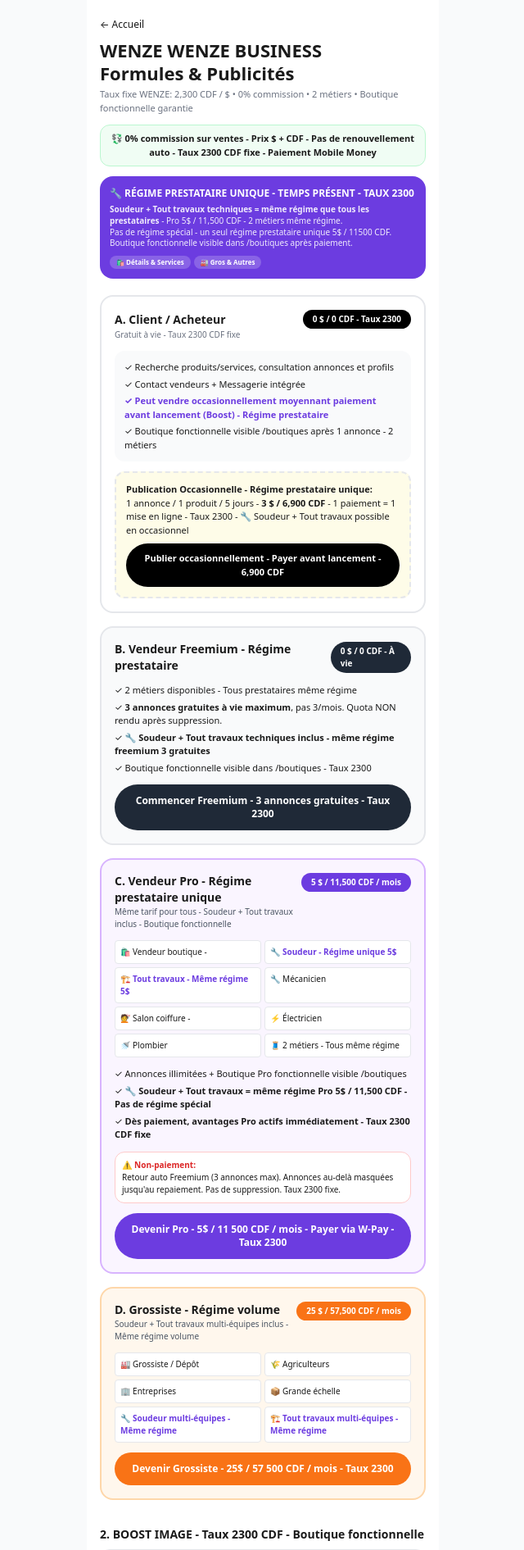
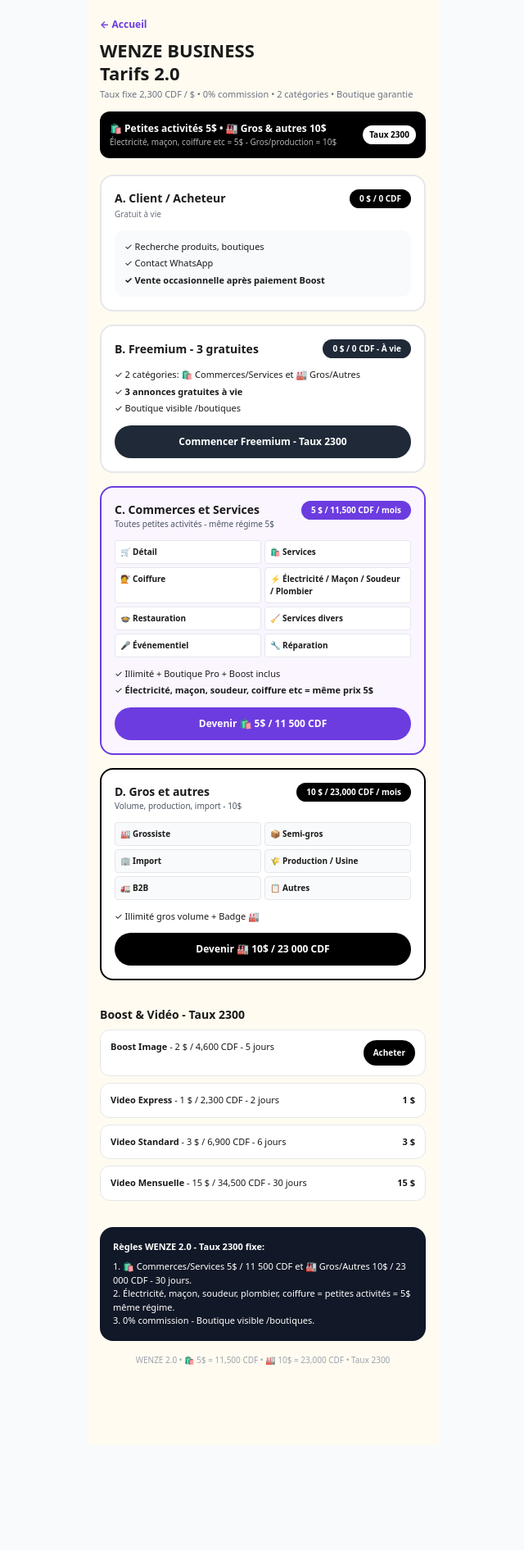
Before and after one commit to kongolokelvin47-cmd/Wenze-pwa, a Next.js app: page /tarifs in a window 1280 px wide. Shown: the top 1891 px of the page at 82% size, without its empty margins (319-959 px from the left). After the commit the page ends 1763 px from the top, so only its background shows below. Built offline with nearby package versions, Linux system fonts and the light colour scheme.

Commit message:
Refactor Tarifs component layout and logic

```diff
--- a/app/tarifs/page.tsx
+++ b/app/tarifs/page.tsx
@@ -8,169 +8,122 @@ export default function Tarifs() {
   const toCDF = (usd: number) => `${(usd * TAUX_CDF).toLocaleString()} CDF`;
   const [abonnement, setAbonnement] = useState<any>(null);
 
-  useEffect(() => {
-    try { setAbonnement(verifierAbonnement()); } catch {}
-  }, []);
+  useEffect(() => { try { setAbonnement(verifierAbonnement()); } catch {} }, []);
 
-  const isPro = abonnement?.actif && abonnement?.type === "pro";
-  const isGrossiste = abonnement?.actif && abonnement?.type === "grossiste";
+  const isCommerces = abonnement?.actif && (abonnement?.categorie==="commerces-services" || abonnement?.type==="commerces_services" || abonnement?.type==="pro");
+  const isGros = abonnement?.actif && (abonnement?.categorie==="gros-autres" || abonnement?.type==="gros_autres" || abonnement?.type==="grossiste");
 
   return (
-    <div className="max-w-[430px] mx-auto min-h-screen bg-white p-4 pb-24">
-      <Link href="/" className="text-xs">← Accueil</Link>
-      <h1 className="text-[22px] font-black mt-2 leading-tight">WENZE WENZE BUSINESS<br/>Formules & Publicités</h1>
-      <p className="text-[11px] text-gray-500 mt-1">Taux fixe WENZE: {TAUX_CDF.toLocaleString()} CDF / $ • 0% commission • {CATEGORIES_WENZE.length} métiers • Boutique fonctionnelle garantie</p>
+    <div className="max-w-[430px] mx-auto min-h-screen bg-[#FFFBF0] p-4 pb-24">
+      <Link href="/" className="text-xs font-bold text-[#6C3CE0]">← Accueil</Link>
+      <h1 className="text-[22px] font-black mt-2 leading-tight">WENZE BUSINESS<br/>Tarifs 2.0</h1>
+      <p className="text-[11px] text-gray-500 mt-1">Taux fixe {TAUX_CDF.toLocaleString()} CDF / $ • 0% commission • {CATEGORIES_WENZE.length} catégories • Boutique garantie</p>
 
-      <div className="bg-green-50 border border-green-200 p-2 rounded-xl mt-3 text-[11px] font-bold text-center">
-        💱 0% commission sur ventes - Prix $ + CDF - Pas de renouvellement auto - Taux {TAUX_CDF} CDF fixe - Paiement Mobile Money
+      <div className="bg-black text-white rounded-xl p-3 mt-3 flex justify-between items-center">
+        <div><p className="font-black text-[12px]">🛍️ Petites activités 5$ • 🏭 Gros & autres 10$</p><p className="text-[10px] opacity-70">Électricité, maçon, coiffure etc = 5$ - Gros/production = 10$</p></div>
+        <span className="bg-white text-black text-[10px] px-2 py-1 rounded-full font-black">Taux {TAUX_CDF}</span>
       </div>
 
-      {/* BANDEAU ABONNEMENT ACTIF */}
       {abonnement?.actif && (
         <div className="bg-green-50 border-2 border-green-400 rounded-xl p-3 mt-3">
-          <p className="text-[11px] font-black text-green-700">✅ Tu es {abonnement.type?.toUpperCase()} actif - {abonnement.expireDans}j restants</p>
-          <p className="text-[10px] text-green-600 mt-1">Régime prestataire unique - Pro {FORMULES.pro.prix}$ / {FORMULES.pro.prixCDF.toLocaleString()} CDF - Soudeur + Tout travaux même régime - Taux {TAUX_CDF}</p>
-          <Link href="/portefeuille" className="inline-block mt-2 bg-green-600 text-white text-[10px] px-3 py-1.5 rounded-full font-bold">Gérer dans W-Pay →</Link>
+          <p className="text-[11px] font-black text-green-700">✅ {abonnement.label} actif - {abonnement.expireDans}j - {abonnement.categorie}</p>
+          <p className="text-[10px] text-green-600 mt-1">{abonnement.prixUSD}$ / {(abonnement.prixUSD*TAUX_CDF).toLocaleString()} CDF • Taux {TAUX_CDF}</p>
         </div>
       )}
 
-      {/* BANDEAU REGIME PRESTATAIRE UNIQUE - CRITIQUE */}
-      <div className="bg-[#6C3CE0] text-white rounded-2xl p-3 mt-3">
-        <p className="font-black text-[12px]">🔧 RÉGIME PRESTATAIRE UNIQUE - TEMPS PRÉSENT - TAUX {TAUX_CDF}</p>
-        <p className="text-[10px] mt-1 leading-snug opacity-90">
-          <b>Soudeur + Tout travaux techniques = même régime que tous les prestataires</b> - Pro {FORMULES.pro.prix}$ / {FORMULES.pro.prixCDF.toLocaleString()} CDF - {CATEGORIES_WENZE.length} métiers même régime.<br/>
-          Pas de régime spécial - un seul régime prestataire unique 5$ / 11500 CDF. Boutique fonctionnelle visible dans /boutiques après paiement.
-        </p>
-        <div className="flex gap-1 mt-2 flex-wrap">
-          {CATEGORIES_WENZE.map(c => (
-            <span key={c.id} className="text-[8px] bg-white/20 px-2 py-0.5 rounded-full font-bold">{c.icon} {c.titreCourt}</span>
-          ))}
-        </div>
-      </div>
-
       {/* A - CLIENT */}
-      <div className="border-2 rounded-2xl p-4 mt-5">
+      <div className="border-2 rounded-2xl p-4 mt-5 bg-white">
         <div className="flex justify-between items-center">
           <h2 className="font-black text-sm">A. Client / Acheteur</h2>
-          <span className="bg-black text-white text-[10px] px-3 py-1 rounded-full font-bold">0 $ / 0 CDF - Taux {TAUX_CDF}</span>
+          <span className="bg-black text-white text-[10px] px-3 py-1 rounded-full font-bold">0 $ / 0 CDF</span>
         </div>
-        <p className="text-[10px] text-gray-500">Gratuit à vie - Taux {TAUX_CDF} CDF fixe</p>
+        <p className="text-[10px] text-gray-500">Gratuit à vie</p>
         <div className="text-[11px] mt-3 bg-gray-50 p-3 rounded-xl space-y-1">
-          <p>✓ Recherche produits/services, consultation annonces et profils</p>
-          <p>✓ Contact vendeurs + Messagerie intégrée</p>
-          <p className="font-bold text-[#6C3CE0]">✓ Peut vendre occasionnellement moyennant paiement avant lancement (Boost) - Régime prestataire</p>
-          <p>✓ Boutique fonctionnelle visible /boutiques après 1 annonce - {CATEGORIES_WENZE.length} métiers</p>
-        </div>
-        <div className="mt-3 border-2 border-dashed rounded-xl p-3 bg-yellow-50">
-          <p className="font-bold text-[11px]">Publication Occasionnelle - Régime prestataire unique:</p>
-          <p className="text-[11px]">1 annonce / 1 produit / 5 jours - <b>3 $ / {toCDF(3)}</b> - 1 paiement = 1 mise en ligne - Taux {TAUX_CDF} - 🔧 Soudeur + Tout travaux possible en occasionnel</p>
-          <Link href="/publier?type=occasionnel" className="block bg-black text-white text-center text-[11px] p-2.5 rounded-full mt-2 font-bold">Publier occasionnellement - Payer avant lancement - {toCDF(3)}</Link>
+          <p>✓ Recherche produits, boutiques</p>
+          <p>✓ Contact WhatsApp</p>
+          <p className="font-bold">✓ Vente occasionnelle après paiement Boost</p>
         </div>
       </div>
 
       {/* B - FREEMIUM */}
-      <div className="border-2 border-gray-200 rounded-2xl p-4 mt-4 bg-gray-50">
+      <div className="border-2 rounded-2xl p-4 mt-4 bg-white">
         <div className="flex justify-between items-center">
-          <h2 className="font-black text-sm">B. Vendeur Freemium - Régime prestataire</h2>
+          <h2 className="font-black text-sm">B. Freemium - 3 gratuites</h2>
           <span className="bg-gray-800 text-white text-[10px] px-3 py-1 rounded-full font-bold">0 $ / 0 CDF - À vie</span>
         </div>
         <div className="text-[11px] mt-3 space-y-1">
-          <p>✓ {CATEGORIES_WENZE.length} métiers disponibles - Tous prestataires même régime</p>
-          <p>✓ <b>3 annonces gratuites à vie maximum</b>, pas 3/mois. Quota NON rendu après suppression.</p>
-          <p>✓ <b>🔧 Soudeur + Tout travaux techniques inclus - même régime freemium 3 gratuites</b></p>
-          <p>✓ Boutique fonctionnelle visible dans /boutiques - Taux {TAUX_CDF}</p>
+          <p>✓ 2 catégories: 🛍️ Commerces/Services et 🏭 Gros/Autres</p>
+          <p>✓ <b>3 annonces gratuites à vie</b></p>
+          <p>✓ Boutique visible /boutiques</p>
         </div>
-        <Link href="/inscription?type=freemium" className="block bg-gray-800 text-white text-center text-xs font-bold p-3 rounded-full mt-3">Commencer Freemium - 3 annonces gratuites - Taux {TAUX_CDF}</Link>
+        <Link href="/inscription?type=freemium" className="block bg-gray-800 text-white text-center text-xs font-bold p-3 rounded-full mt-3">Commencer Freemium - Taux {TAUX_CDF}</Link>
       </div>
 
-      {/* C - PRO - REGIME PRESTATAIRE UNIQUE */}
-      <div className={`border-2 rounded-2xl p-4 mt-4 ${isPro ? 'border-green-400 bg-green-50' : 'border-purple-300 bg-purple-50'}`}>
+      {/* C - COMMERCES ET SERVICES 5$ */}
+      <div className={`border-2 rounded-2xl p-4 mt-4 ${isCommerces ? 'border-green-400 bg-green-50' : 'border-[#6C3CE0] bg-purple-50'}`}>
         <div className="flex justify-between items-start">
           <div>
-            <h2 className="font-black text-sm">C. Vendeur Pro - Régime prestataire unique {isPro && '✅ ACTIF'}</h2>
-            <p className="text-[10px] text-gray-600">Même tarif pour tous - Soudeur + Tout travaux inclus - Boutique fonctionnelle</p>
+            <h2 className="font-black text-[14px]">C. Commerces et Services {isCommerces && '✅ ACTIF'}</h2>
+            <p className="text-[10px] text-gray-600">Toutes petites activités - même régime 5$</p>
           </div>
-          <span className="bg-[#6C3CE0] text-white text-[10px] px-3 py-1 rounded-full font-bold whitespace-nowrap">5 $ / {toCDF(5)} / mois</span>
+          <span className="bg-[#6C3CE0] text-white text-[10px] px-3 py-1 rounded-full font-black whitespace-nowrap">5 $ / {toCDF(5)} / mois</span>
         </div>
         <div className="grid grid-cols-2 gap-1 mt-3 text-[10px]">
-          <span className="bg-white p-1.5 rounded border">🛍️ Vendeur boutique - {CATEGORIES_WENZE.find(c=>c.id==="commerce")?.titreCourt}</span>
-          <span className="bg-white p-1.5 rounded border font-bold text-[#6C3CE0]">🔧 Soudeur - Régime unique 5$</span>
-          <span className="bg-white p-1.5 rounded border font-bold text-[#6C3CE0]">🏗️ Tout travaux - Même régime 5$</span>
-          <span className="bg-white p-1.5 rounded border">🔧 Mécanicien</span>
-          <span className="bg-white p-1.5 rounded border">💇 Salon coiffure - {CATEGORIES_WENZE.find(c=>c.id==="beaute")?.titreCourt}</span>
-          <span className="bg-white p-1.5 rounded border">⚡ Électricien</span>
-          <span className="bg-white p-1.5 rounded border">🚿 Plombier</span>
-          <span className="bg-white p-1.5 rounded border">🧵 {CATEGORIES_WENZE.length} métiers - Tous même régime</span>
+          {["🛒 Détail","🛍️ Services","💇 Coiffure","⚡ Électricité / Maçon / Soudeur / Plombier","🍲 Restauration","🧹 Services divers","🎤 Événementiel","🔧 Réparation"].map(x=> <span key={x} className="bg-white p-1.5 rounded border font-bold">{x}</span>)}
         </div>
         <div className="text-[11px] mt-3 space-y-1">
-          <p>✓ Annonces illimitées + Boutique Pro fonctionnelle visible /boutiques</p>
-          <p>✓ <b>🔧 Soudeur + Tout travaux = même régime Pro 5$ / {toCDF(5)} - Pas de régime spécial</b></p>
-          <p>✓ <b>Dès paiement, avantages Pro actifs immédiatement - Taux {TAUX_CDF} CDF fixe</b></p>
+          <p>✓ Illimité + Boutique Pro + Boost inclus</p>
+          <p>✓ <b>Électricité, maçon, soudeur, coiffure etc = même prix 5$</b></p>
         </div>
-        <div className="bg-white border border-red-200 p-2 rounded-xl mt-3 text-[10px]">
-          <p className="font-bold text-red-600">⚠️ Non-paiement:</p>
-          <p>Retour auto Freemium (3 annonces max). Annonces au-delà masquées jusqu'au repaiement. Pas de suppression. Taux {TAUX_CDF} fixe.</p>
-        </div>
-        {isPro ? (
-          <Link href="/portefeuille" className="block bg-green-600 text-white text-center text-xs font-bold p-3 rounded-full mt-3">✅ Pro Actif - Gérer dans W-Pay - {FORMULES.pro.prixCDF.toLocaleString()} CDF</Link>
+        {isCommerces ? (
+          <Link href="/abonnement" className="block bg-green-600 text-white text-center text-xs font-bold p-3 rounded-full mt-3">✅ Actif 5$ - Gérer</Link>
         ) : (
-          <Link href="/portefeuille" className="block bg-[#6C3CE0] text-white text-center text-xs font-bold p-3 rounded-full mt-3">Devenir Pro - 5$ / 11 500 CDF / mois - Payer via W-Pay - Taux {TAUX_CDF}</Link>
+          <Link href="/abonnement" className="block bg-[#6C3CE0] text-white text-center text-xs font-bold p-3 rounded-full mt-3">Devenir 🛍️ 5$ / 11 500 CDF</Link>
         )}
       </div>
 
-      {/* D - GROSSISTE */}
-      <div className={`border-2 rounded-2xl p-4 mt-4 ${isGrossiste ? 'border-green-400 bg-green-50' : 'border-orange-200 bg-orange-50'}`}>
+      {/* D - GROS ET AUTRES 10$ - CORRIGÉ 25$ → 10$ */}
+      <div className={`border-2 rounded-2xl p-4 mt-4 ${isGros ? 'border-green-400 bg-green-50' : 'border-black bg-white'}`}>
         <div className="flex justify-between items-start">
           <div>
-            <h2 className="font-black text-sm">D. Grossiste - Régime volume {isGrossiste && '✅ ACTIF'}</h2>
-            <p className="text-[10px] text-gray-600">Soudeur + Tout travaux multi-équipes inclus - Même régime volume</p>
+            <h2 className="font-black text-[14px]">D. Gros et autres {isGros && '✅ ACTIF'}</h2>
+            <p className="text-[10px] text-gray-600">Volume, production, import - 10$</p>
           </div>
-          <span className="bg-orange-500 text-white text-[10px] px-3 py-1 rounded-full font-bold whitespace-nowrap">25 $ / {toCDF(25)} / mois</span>
+          <span className="bg-black text-white text-[10px] px-3 py-1 rounded-full font-black whitespace-nowrap">10 $ / {toCDF(10)} / mois</span>
         </div>
         <div className="grid grid-cols-2 gap-1 mt-3 text-[10px]">
-          <span className="bg-white p-1.5 rounded border">🏭 Grossiste / Dépôt</span>
-          <span className="bg-white p-1.5 rounded border">🌾 Agriculteurs</span>
-          <span className="bg-white p-1.5 rounded border">🏢 Entreprises</span>
-          <span className="bg-white p-1.5 rounded border">📦 Grande échelle</span>
-          <span className="bg-white p-1.5 rounded border font-bold text-[#6C3CE0]">🔧 Soudeur multi-équipes - Même régime</span>
-          <span className="bg-white p-1.5 rounded border font-bold text-[#6C3CE0]">🏗️ Tout travaux multi-équipes - Même régime</span>
+          {["🏭 Grossiste","📦 Semi-gros","🏢 Import","🌾 Production / Usine","🚛 B2B","📋 Autres"].map(x=> <span key={x} className="bg-gray-50 p-1.5 rounded border font-bold">{x}</span>)}
         </div>
-        {isGrossiste ? (
-          <Link href="/portefeuille" className="block bg-green-600 text-white text-center text-xs font-bold p-3 rounded-full mt-3">✅ Grossiste Actif - Gérer W-Pay</Link>
+        <div className="text-[11px] mt-3 space-y-1">
+          <p>✓ Illimité gros volume + Badge 🏭</p>
+        </div>
+        {isGros ? (
+          <Link href="/abonnement" className="block bg-green-600 text-white text-center text-xs font-bold p-3 rounded-full mt-3">✅ Actif 10$ - Gérer</Link>
         ) : (
-          <Link href="/portefeuille" className="block bg-orange-500 text-white text-center text-xs font-bold p-3 rounded-full mt-3">Devenir Grossiste - 25$ / 57 500 CDF / mois - Taux {TAUX_CDF}</Link>
+          <Link href="/abonnement" className="block bg-black text-white text-center text-xs font-bold p-3 rounded-full mt-3">Devenir 🏭 10$ / 23 000 CDF</Link>
         )}
       </div>
 
-      {/* PUBLICITE */}
-      <h2 className="font-black mt-8 text-sm">2. BOOST IMAGE - Taux {TAUX_CDF} CDF - Boutique fonctionnelle</h2>
+      <h2 className="font-black mt-8 text-sm">Boost & Vidéo - Taux {TAUX_CDF}</h2>
       <div className="border rounded-xl p-3 mt-2 flex justify-between gap-2 bg-white">
-        <div className="flex-1 text-[11px]"><b>Boost Image</b> - 2 $ / {toCDF(2)} - 5 jours - 1 image pub + Carrousel - Régime prestataire - {CATEGORIES_WENZE.length} métiers</div>
-        <Link href="/publier?boost=image" className="bg-black text-white text-[10px] px-3 py-2 rounded-full h-fit font-bold">Acheter {toCDF(2)}</Link>
+        <div className="flex-1 text-[11px]"><b>Boost Image</b> - 2 $ / {toCDF(2)} - 5 jours</div>
+        <Link href="/publier?boost=image" className="bg-black text-white text-[10px] px-3 py-2 rounded-full h-fit font-bold">Acheter</Link>
       </div>
-
-      <h2 className="font-black mt-6 text-sm">3. PUBLICITÉ VIDÉO - Taux {TAUX_CDF} CDF - 10MB MAX - Régime unique</h2>
       <div className="space-y-2 mt-2">
-        <div className="border rounded-xl p-3 flex justify-between text-[11px] bg-white"><div><b>Video Express</b> - 1 $ / {toCDF(1)} - 2 jours - 60s - Régime prestataire</div><b className="whitespace-nowrap ml-2">1 $ / {toCDF(1)}</b></div>
-        <div className="border rounded-xl p-3 flex justify-between text-[11px] bg-white"><div><b>Video Standard</b> - 3 $ / {toCDF(3)} - 6 jours - 60s - Boutique fonctionnelle</div><b className="whitespace-nowrap ml-2">3 $ / {toCDF(3)}</b></div>
-        <div className="border rounded-xl p-3 flex justify-between text-[11px] bg-white"><div><b>Video Mensuelle</b> - 15 $ / {toCDF(15)} - 30 jours - 60s - Soudeur + Tout travaux même régime</div><b className="whitespace-nowrap ml-2">15 $ / {toCDF(15)}</b></div>
+        <div className="border rounded-xl p-3 flex justify-between text-[11px] bg-white"><div><b>Video Express</b> - 1 $ / {toCDF(1)} - 2 jours</div><b>1 $</b></div>
+        <div className="border rounded-xl p-3 flex justify-between text-[11px] bg-white"><div><b>Video Standard</b> - 3 $ / {toCDF(3)} - 6 jours</div><b>3 $</b></div>
+        <div className="border rounded-xl p-3 flex justify-between text-[11px] bg-white"><div><b>Video Mensuelle</b> - 15 $ / {toCDF(15)} - 30 jours</div><b>15 $</b></div>
       </div>
 
       <div className="mt-8 bg-gray-900 text-white p-4 rounded-2xl text-[11px]">
-        <p className="font-bold">7. RÈGLES GÉNÉRALES - Temps présent - Taux {TAUX_CDF} CDF fixe:</p>
-        <p className="mt-2">1. Durées depuis activation. Pas de renouvellement auto. Taux fixe {TAUX_CDF} CDF.</p>
-        <p>2. Non-paiement Pro/Grossiste → retour auto Freemium. Paiement → avantages immédiats. Régime prestataire unique.</p>
-        <p>3. Client peut vendre occasionnellement uniquement après paiement Boost avant lancement. Soudeur + Tout travaux = même régime Pro 5$ / {FORMULES.pro.prixCDF.toLocaleString()} CDF.</p>
-        <p>4. Validation avant diffusion. Fichiers non conformes refusés - 10MB MAX vidéo.</p>
-        <p>5. Aucune garantie vues/clics/ventes. 0% commission. Boutiques fonctionnelles visibles /boutiques.</p>
-        <p>6. Paiement $ ou CDF via Mobile Money / W-Pay - Taux {TAUX_CDF} CDF fixe - {CATEGORIES_WENZE.length} métiers.</p>
-        <p>7. <b>Régime prestataire unique: Soudeur + Tout travaux = même régime que tous les prestataires - Pro {FORMULES.pro.prix}$ / {FORMULES.pro.prixCDF.toLocaleString()} CDF - Taux {TAUX_CDF} CDF</b></p>
-        <p>8. Prix indicatifs CDF arrondis - Taux exact au paiement selon BCC - Facture W-Pay disponible.</p>
+        <p className="font-bold">Règles WENZE 2.0 - Taux {TAUX_CDF} fixe:</p>
+        <p className="mt-2">1. 🛍️ Commerces/Services 5$ / 11 500 CDF et 🏭 Gros/Autres 10$ / 23 000 CDF - 30 jours.</p>
+        <p>2. Électricité, maçon, soudeur, plombier, coiffure = petites activités = 5$ même régime.</p>
+        <p>3. 0% commission - Boutique visible /boutiques.</p>
       </div>
 
-      <p className="text-[10px] text-center text-gray-400 mt-4 leading-snug">Prix indicatifs CDF arrondis Taux {TAUX_CDF} CDF fixe. Pro {FORMULES.pro.prix}$ = {FORMULES.pro.prixCDF.toLocaleString()} CDF. Grossiste {FORMULES.grossiste.prix}$ = {FORMULES.grossiste.prixCDF.toLocaleString()} CDF. {CATEGORIES_WENZE.length} métiers - Soudeur + Tout travaux même régime prestataire unique - Boutiques fonctionnelles - {new Date().toLocaleDateString('fr-FR')}</p>
+      <p className="text-[10px] text-center text-gray-400 mt-4">WENZE 2.0 • 🛍️ 5$ = {FORMULES.commerces_services.prixCDF.toLocaleString()} CDF • 🏭 10$ = {FORMULES.gros_autres.prixCDF.toLocaleString()} CDF • Taux {TAUX_CDF}</p>
     </div>
   )
 }
-
 export const dynamic = 'force-dynamic';
```
